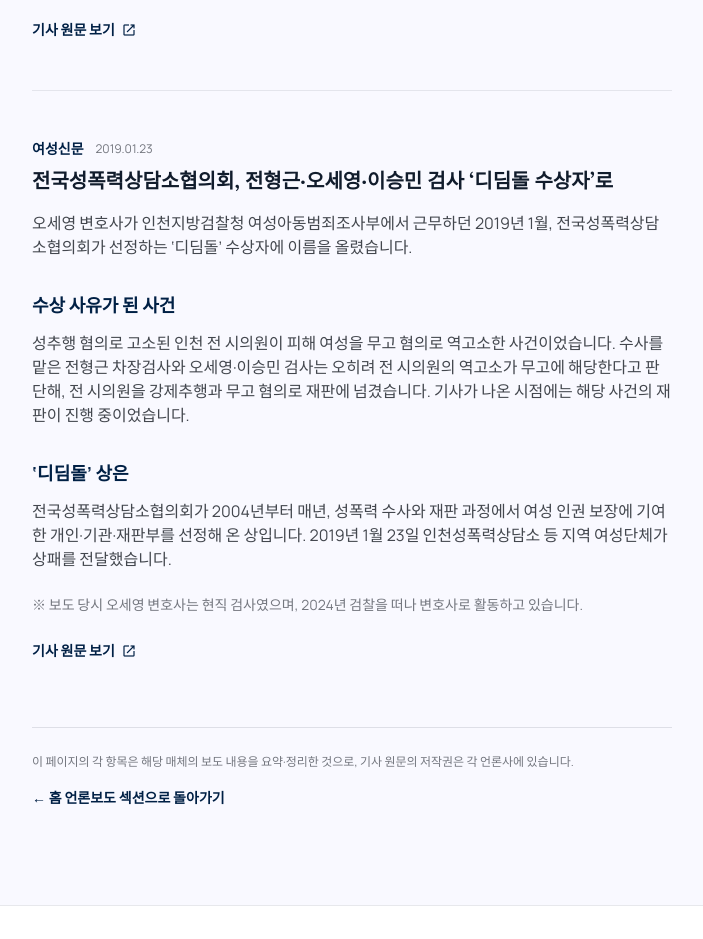
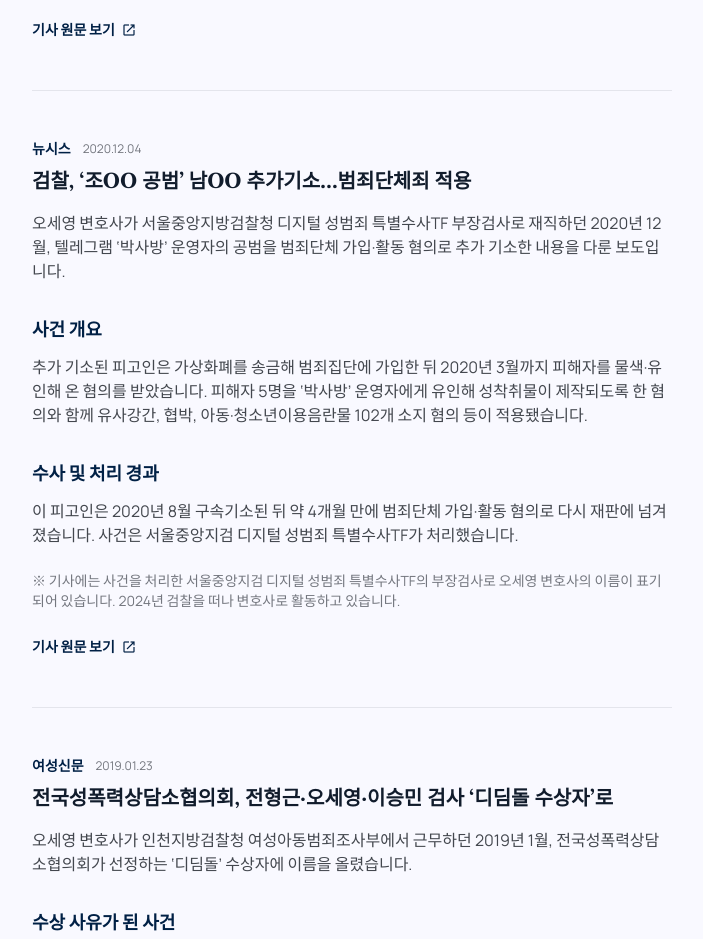
Before and after one commit to diffth/_lawful_spa2, a plain HTML site: page press/index.html in a window 1280 px wide. Shown: the part 1900-2839 px from the top of the page, without its empty margins (288-991 px from the left). Drawn offline with nearby package versions, Linux system fonts and the light colour scheme.

Commit message:
feat: 언론보도 페이지에 뉴시스 '박사방 공범 범죄단체가입 기소' 보도 추가

```diff
--- a/press/index.html
+++ b/press/index.html
@@ -224,6 +224,43 @@
 
                 <hr class="mt-12 border-outline-variant/40">
 
+                <article class="mt-12 scroll-mt-24" id="newsis-20201204">
+                        <div class="flex flex-wrap items-center gap-x-3 gap-y-1">
+                                <span
+                                        class="text-xs sm:text-sm font-bold text-primary dark:text-primary-fixed-dim">뉴시스</span>
+                                <span class="text-xs text-outline">2020.12.04</span>
+                        </div>
+                        <h2
+                                class="mt-2 font-headline-md text-lg sm:text-xl font-bold text-on-surface dark:text-on-surface leading-snug">
+                                검찰, &lsquo;조OO 공범&rsquo; 남OO 추가기소&hellip;범죄단체죄 적용</h2>
+
+                        <p
+                                class="mt-4 text-sm sm:text-base text-on-surface-variant dark:text-on-surface leading-relaxed">
+                                오세영 변호사가 서울중앙지방검찰청 디지털 성범죄 특별수사TF 부장검사로 재직하던 2020년 12월, 텔레그램 &lsquo;박사방&rsquo; 운영자의 공범을 범죄단체 가입&middot;활동 혐의로 추가 기소한 내용을 다룬 보도입니다.</p>
+
+                        <h3 class="mt-8 text-base sm:text-lg font-bold text-primary dark:text-primary-fixed-dim">
+                                사건 개요</h3>
+                        <p
+                                class="mt-3 text-sm sm:text-base text-on-surface-variant dark:text-on-surface leading-relaxed">
+                                추가 기소된 피고인은 가상화폐를 송금해 범죄집단에 가입한 뒤 2020년 3월까지 피해자를 물색&middot;유인해 온 혐의를 받았습니다. 피해자 5명을 &lsquo;박사방&rsquo; 운영자에게 유인해 성착취물이 제작되도록 한 혐의와 함께 유사강간, 협박, 아동&middot;청소년이용음란물 102개 소지 혐의 등이 적용됐습니다.</p>
+
+                        <h3 class="mt-8 text-base sm:text-lg font-bold text-primary dark:text-primary-fixed-dim">
+                                수사 및 처리 경과</h3>
+                        <p
+                                class="mt-3 text-sm sm:text-base text-on-surface-variant dark:text-on-surface leading-relaxed">
+                                이 피고인은 2020년 8월 구속기소된 뒤 약 4개월 만에 범죄단체 가입&middot;활동 혐의로 다시 재판에 넘겨졌습니다. 사건은 서울중앙지검 디지털 성범죄 특별수사TF가 처리했습니다.</p>
+
+                        <p class="mt-6 text-xs sm:text-sm text-outline leading-relaxed">※ 기사에는 사건을 처리한 서울중앙지검 디지털 성범죄 특별수사TF의 부장검사로 오세영 변호사의 이름이 표기되어 있습니다. 2024년 검찰을 떠나 변호사로 활동하고 있습니다.</p>
+
+                        <a class="mt-6 inline-flex items-center gap-1.5 text-sm font-semibold text-primary dark:text-primary-fixed-dim hover:underline"
+                                href="https://www.newsis.com/view/?id=NISX20201204_0001258768&amp;cID=10201&amp;pID=10200" target="_blank" rel="noopener noreferrer">
+                                기사 원문 보기
+                                <span class="material-symbols-outlined text-base">open_in_new</span>
+                        </a>
+                </article>
+
+                <hr class="mt-12 border-outline-variant/40">
+
                 <article class="mt-12 scroll-mt-24" id="womennews-184944">
                         <div class="flex flex-wrap items-center gap-x-3 gap-y-1">
                                 <span
```
